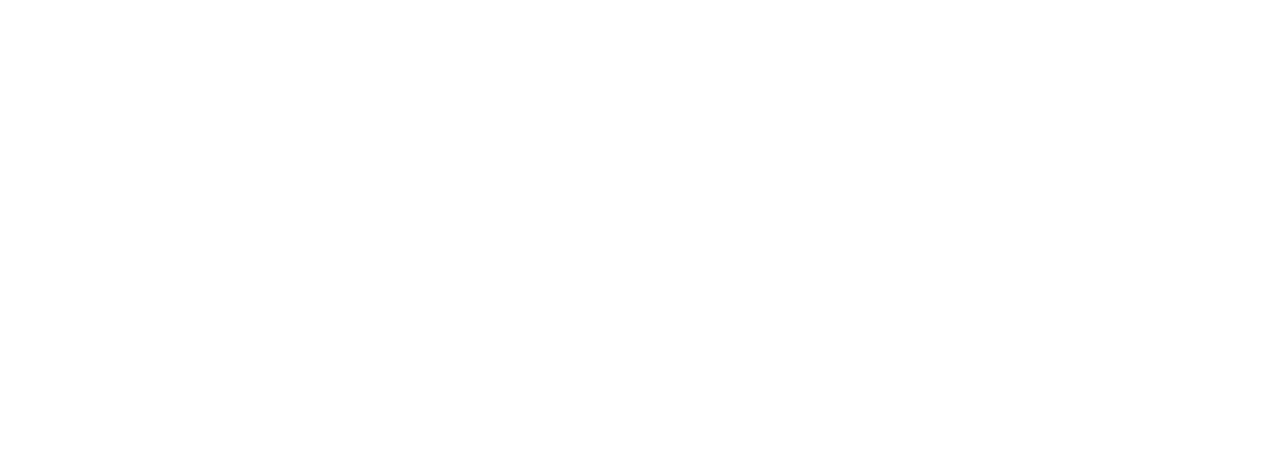
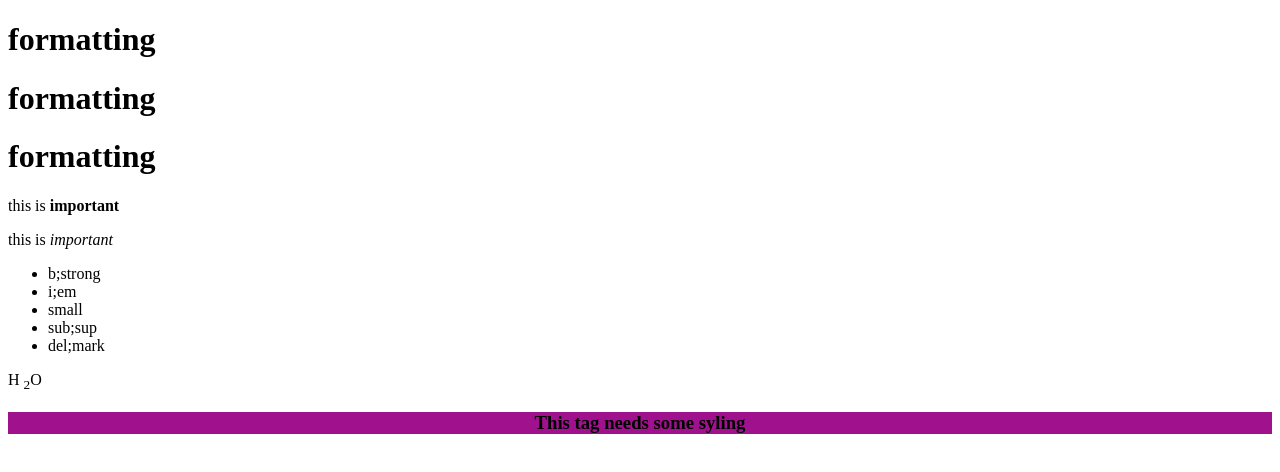
Before and after one commit to Rajani-Chaudhary/HTML_Learning_Journey, a plain HTML site: page formatting.html in a window 1280 px wide. Drawn offline with Linux system fonts and the light colour scheme.

Commit message:
text formatting

```diff
--- a/formatting.html
+++ b/formatting.html
@@ -6,8 +6,20 @@
     <title>Document</title>
 </head>
 <body>
-    <!-- <h1>formatting</h1>
-    <h1>formatting2</h1>
-    <h1>formatting</h1> -->
+    <h1>formatting</h1>
+    <h1>formatting</h1>
+    <h1>formatting</h1>
+    <p>this is <strong>important</strong></p>
+    <p>this is <em>important</em></p>
+
+    <ul>
+        <li>b;strong</li>
+        <li> i;em</li>
+        <li>small</li>
+        <li>sub;sup</li>
+        <li>del;mark</li>
+    </ul>
+    <p>H <sub>2</sub>O</p>
+    <h3 style="text-align:center;background-color:rgb(160, 18, 141); writing-mode:horizontal-tb;">This tag needs some syling</h3>
 </body>
-</html>
+</html
```
